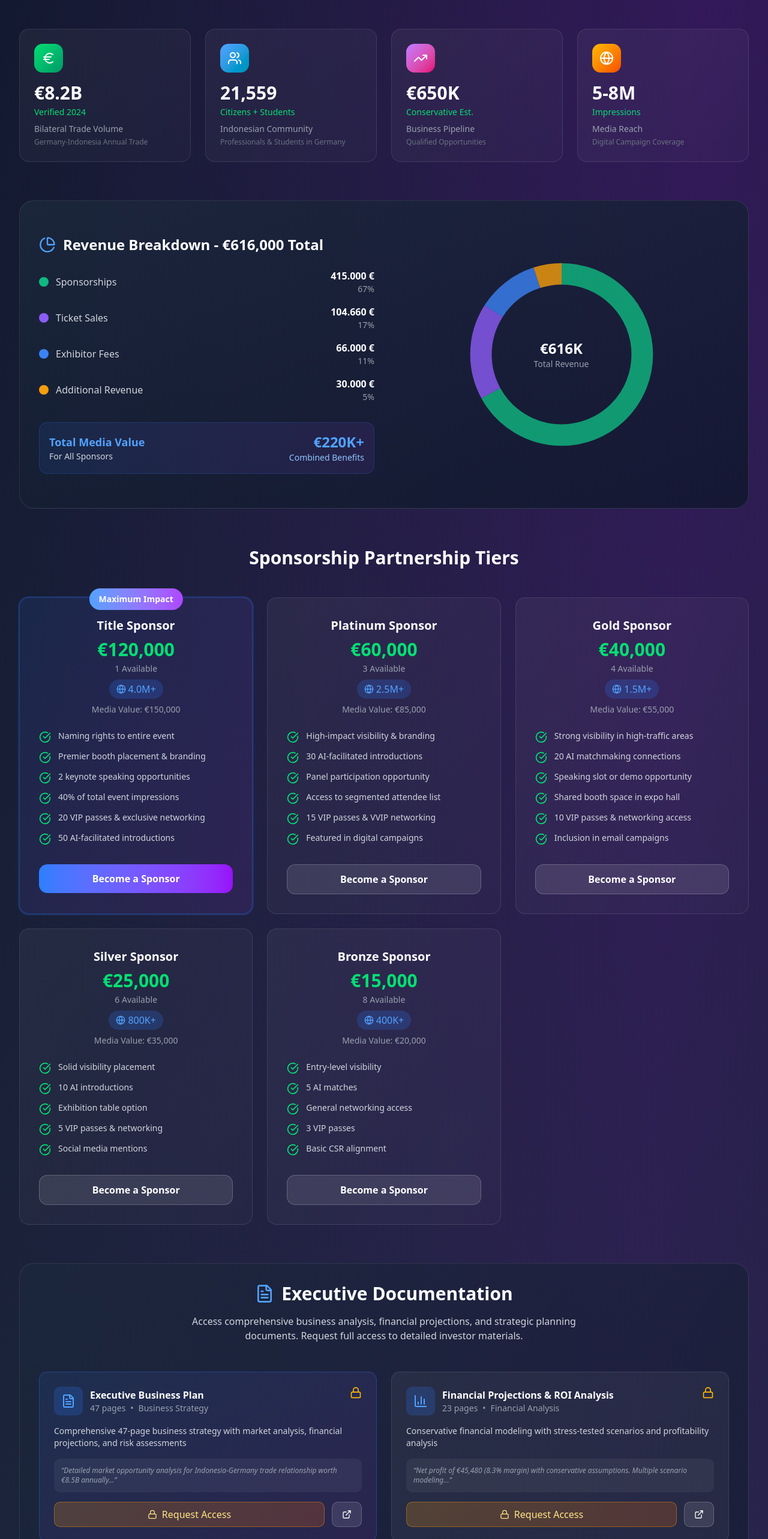
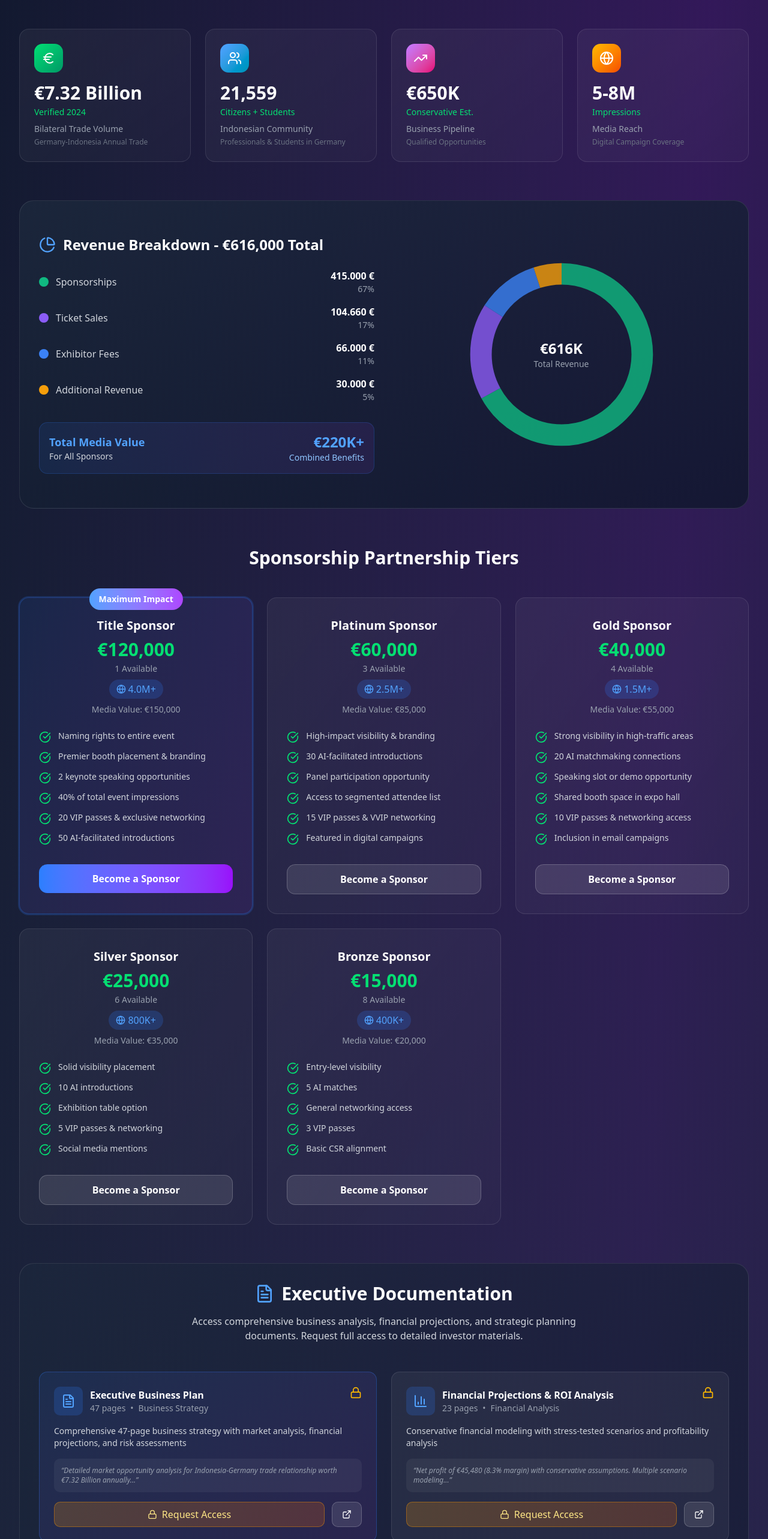
Before and after one commit to eridhobffry/paguyuban-next, a Next.js app: page / in a window 1280 px wide. Shown: the part 1860-4426 px from the top of the page at 60% size. Built offline with nearby package versions, Linux system fonts and the light colour scheme.

Commit message:
Update InvestmentOpportunitySection to revise market opportunity figure from €8.5B to €7.32 Billion for improved accuracy in financial representation.

```diff
--- a/src/components/sections/InvestmentOpportunitySection.tsx
+++ b/src/components/sections/InvestmentOpportunitySection.tsx
@@ -35,7 +35,7 @@ const formatCurrency = (amount: number) => {
 const marketData = [
   {
     metric: "Bilateral Trade Volume",
-    value: "€8.2B",
+    value: "€7.32 Billion",
     growth: "Verified 2024",
     description: "Germany-Indonesia Annual Trade",
     icon: Euro,
@@ -189,7 +189,7 @@ const documents = [
     type: "Business Strategy",
     icon: FileText,
     preview:
-      "Detailed market opportunity analysis for Indonesia-Germany trade relationship worth €8.5B annually...",
+      "Detailed market opportunity analysis for Indonesia-Germany trade relationship worth €7.32 Billion annually...",
     restricted: true,
   },
   {
```
